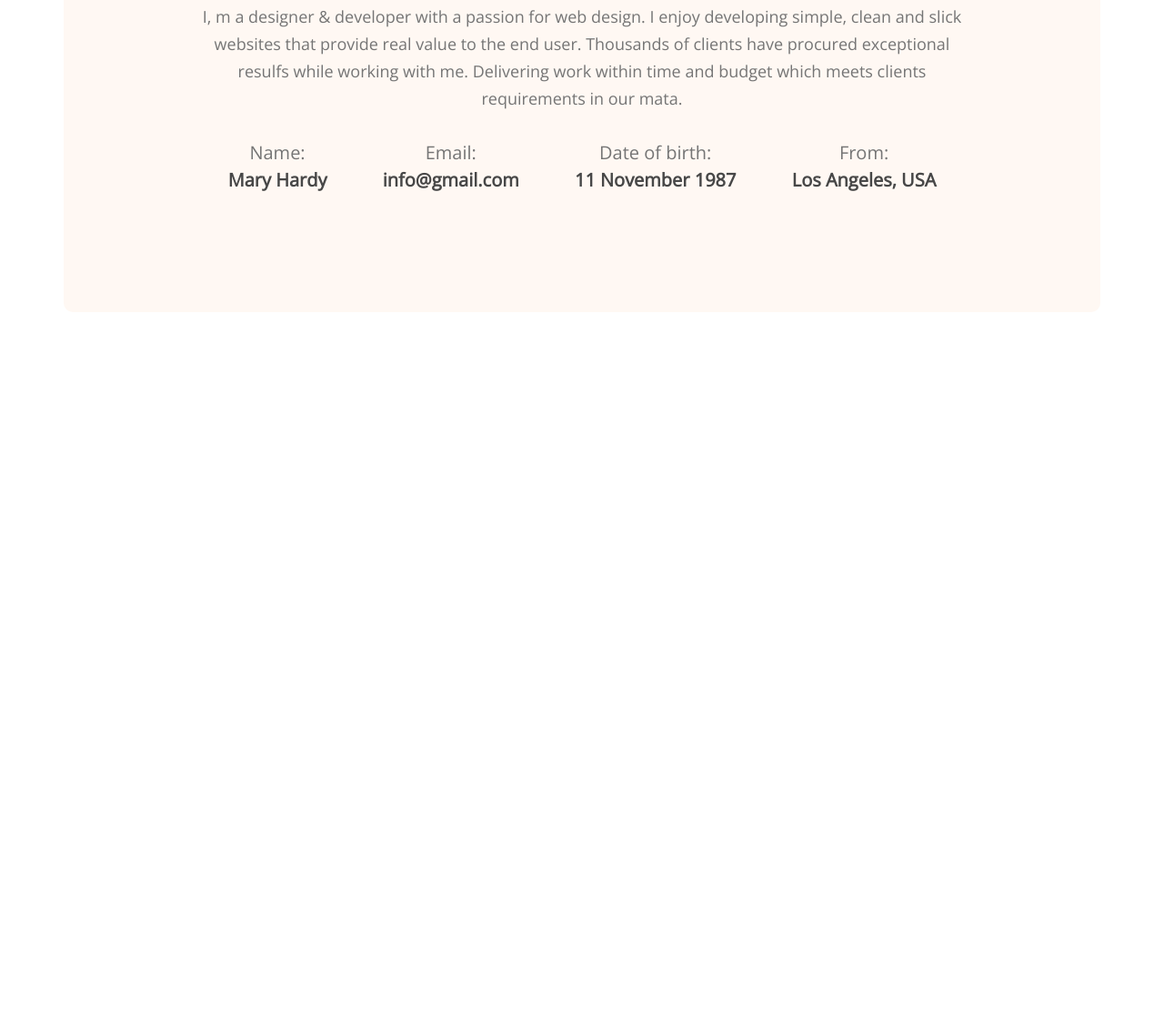
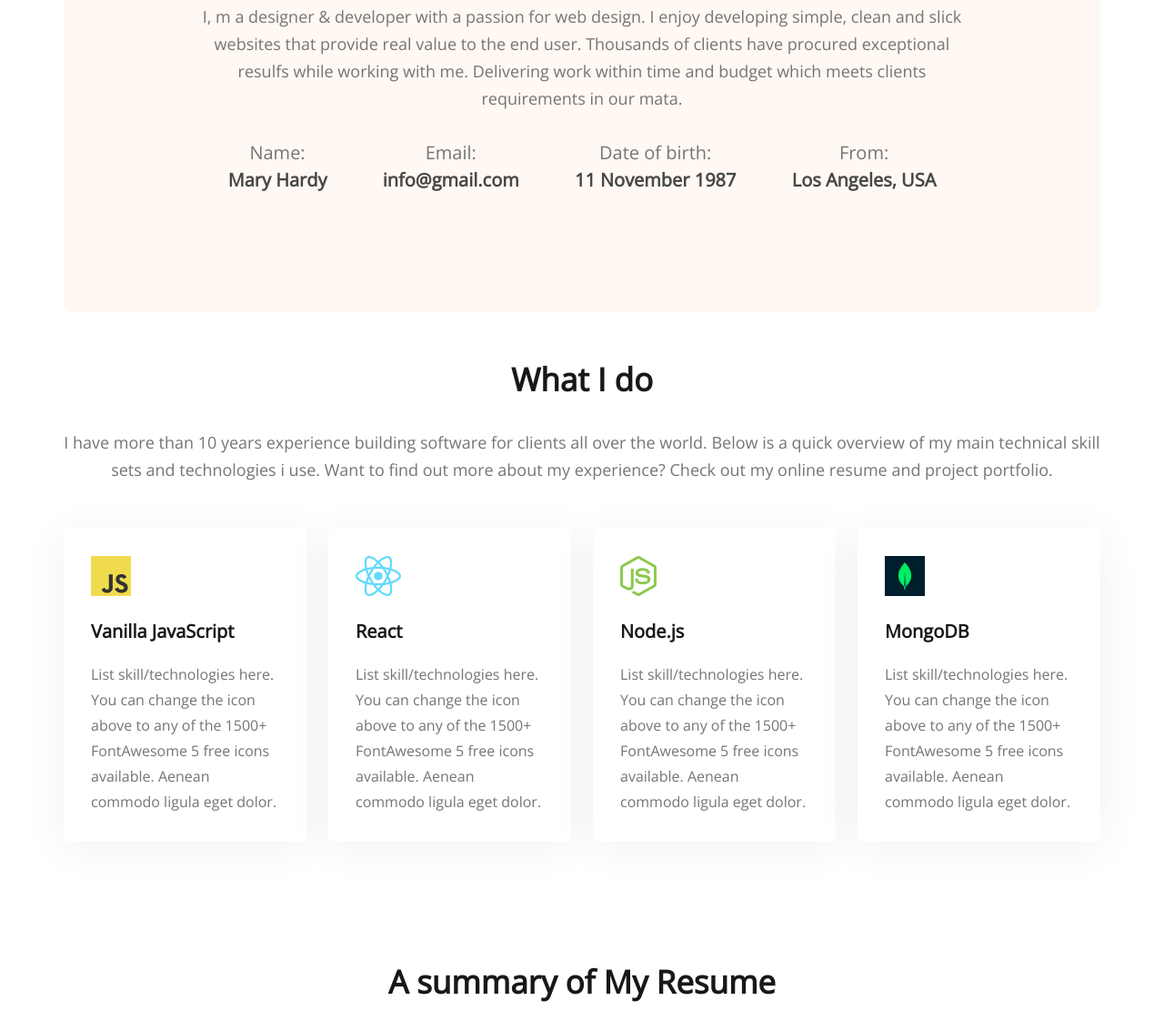
Before and after one commit to wdridoy11/developer-portfolio, a plain HTML site: page index.html in a window 1280 px wide. Shown: the part 1175-2308 px from the top of the page at 91% size. Before the commit the page ends 1518 px from the top, so only its background shows below. Drawn offline with nearby package versions, Linux system fonts and the light colour scheme.

Commit message:
what i do section design complete

```diff
--- a/index.html
+++ b/index.html
@@ -28,9 +28,7 @@
             <div>
                 <h3 class="banner-sub-title">Hi, I am</h3>
                 <h1 class="banner-title">Mary Hardy</h1>
-                <p class="banner-description">
-                    Shot what able cold new see hold.Friendly as an betrayed formerly<br /> he. Morning because as to society behaved moments.
-                </p>
+                <p class="banner-description">Shot what able cold new see hold.Friendly as an betrayed formerly<br /> he. Morning because as to society behaved moments.</p>
                 <button class="primary-btn">Download CV</button>
             </div>
             <img src="./images/hardy.png" alt="Hardy" />
@@ -41,10 +39,8 @@
         <!-- about me -->
         <section id="about">
             <h3 class="section-title">About Me</h3>
-            <p class="section-description">
-                I, m a designer & developer with a passion for web design. I enjoy developing simple, clean and slick websites that provide real value to the end user. Thousands of clients have procured exceptional resulfs while working with me. Delivering work within
-                time and budget which meets clients requirements in our mata.
-            </p>
+            <p class="section-description">I, m a designer & developer with a passion for web design. I enjoy developing simple, clean and slick websites that provide real value to the end user. Thousands of clients have procured exceptional resulfs while working with me. Delivering
+                work within time and budget which meets clients requirements in our mata.</p>
             <div class="about-info-container">
                 <div class="about-info">
                     <p class="info-title">Name:</p>
@@ -64,6 +60,43 @@
                 </div>
             </div>
         </section>
+        <!-- what i do -->
+        <section id="what-i-do">
+            <h3 class="section-title">What I do</h3>
+            <p class="section-description">I have more than 10 years experience building software for clients all over the world. Below is a quick overview of my main technical skill sets and technologies i use. Want to find out more about my experience? Check out my online resume
+                and project portfolio.</p>
+            <div class="skills-container">
+                <div class="skills">
+                    <img src="./images/icons/js.png" alt="js">
+                    <p class="skill-title">Vanilla JavaScript</p>
+                    <p class="skills-description">List skill/technologies here. You can change the icon above to any of the 1500+ FontAwesome 5 free icons available. Aenean commodo ligula eget dolor.</p>
+                </div>
+                <div class="skills">
+                    <img src="./images/icons/react.png" alt="react.js">
+                    <p class="skill-title">React</p>
+                    <p class="skills-description">List skill/technologies here. You can change the icon above to any of the 1500+ FontAwesome 5 free icons available. Aenean commodo ligula eget dolor.</p>
+                </div>
+                <div class="skills">
+                    <img src="./images/icons/nodejs.png" alt="node.js">
+                    <p class="skill-title">Node.js</p>
+                    <p class="skills-description">List skill/technologies here. You can change the icon above to any of the 1500+ FontAwesome 5 free icons available. Aenean commodo ligula eget dolor.</p>
+                </div>
+                <div class="skills">
+                    <img src="./images/icons/mongo.png" alt="mongo">
+                    <p class="skill-title">MongoDB</p>
+                    <p class="skills-description">List skill/technologies here. You can change the icon above to any of the 1500+ FontAwesome 5 free icons available. Aenean commodo ligula eget dolor.</p>
+                </div>
+            </div>
+        </section>
+        <!-- Resume -->
+        <section id="resume">
+            <h3 class="section-title">A summary of My Resume</h3>
+            <div class="resume-content">
+                <div>
+
+                </div>
+            </div>
+        </section>
     </main>
     <footer></footer>
 </body>
--- a/style/portfolio.css
+++ b/style/portfolio.css
@@ -104,6 +104,7 @@ nav li {
     font-size: 35px;
     line-height: 48px;
     color: #181818;
+    text-align: center;
     margin-bottom: 30px;
 }
 
@@ -111,6 +112,7 @@ nav li {
     font-weight: 400;
     font-size: 18px;
     line-height: 30px;
+    text-align: center;
     color: #757575;
 }
 
@@ -119,8 +121,6 @@ nav li {
     justify-content: space-around;
     margin-top: 30px;
 }
-
-.about-info {}
 
 .info-title {
     font-size: 20px;
@@ -135,3 +135,45 @@ nav li {
     line-height: 30px;
     color: #474747;
 }
+
+
+/* what i do section styles */
+
+#what-i-do {
+    margin: 50px 0 130px 0;
+}
+
+.skills-container {
+    display: flex;
+    gap: 24px;
+}
+
+.skills {
+    background: #FFFFFF;
+    box-shadow: 0px 6px 50px rgba(0, 0, 0, 0.06);
+    border-radius: 5px;
+    margin: 50px 0 0 0;
+    padding: 30px
+}
+
+.skills>img {}
+
+.skill-title {
+    font-weight: 700;
+    font-size: 20px;
+    line-height: 27px;
+    color: #181818;
+    margin: 20px 0 20px 0;
+}
+
+.skills-description {
+    font-weight: 400;
+    font-size: 16px;
+    line-height: 28px;
+    color: #757575;
+}
+
+
+/* Resume section style */
+
+#resume {}
```
